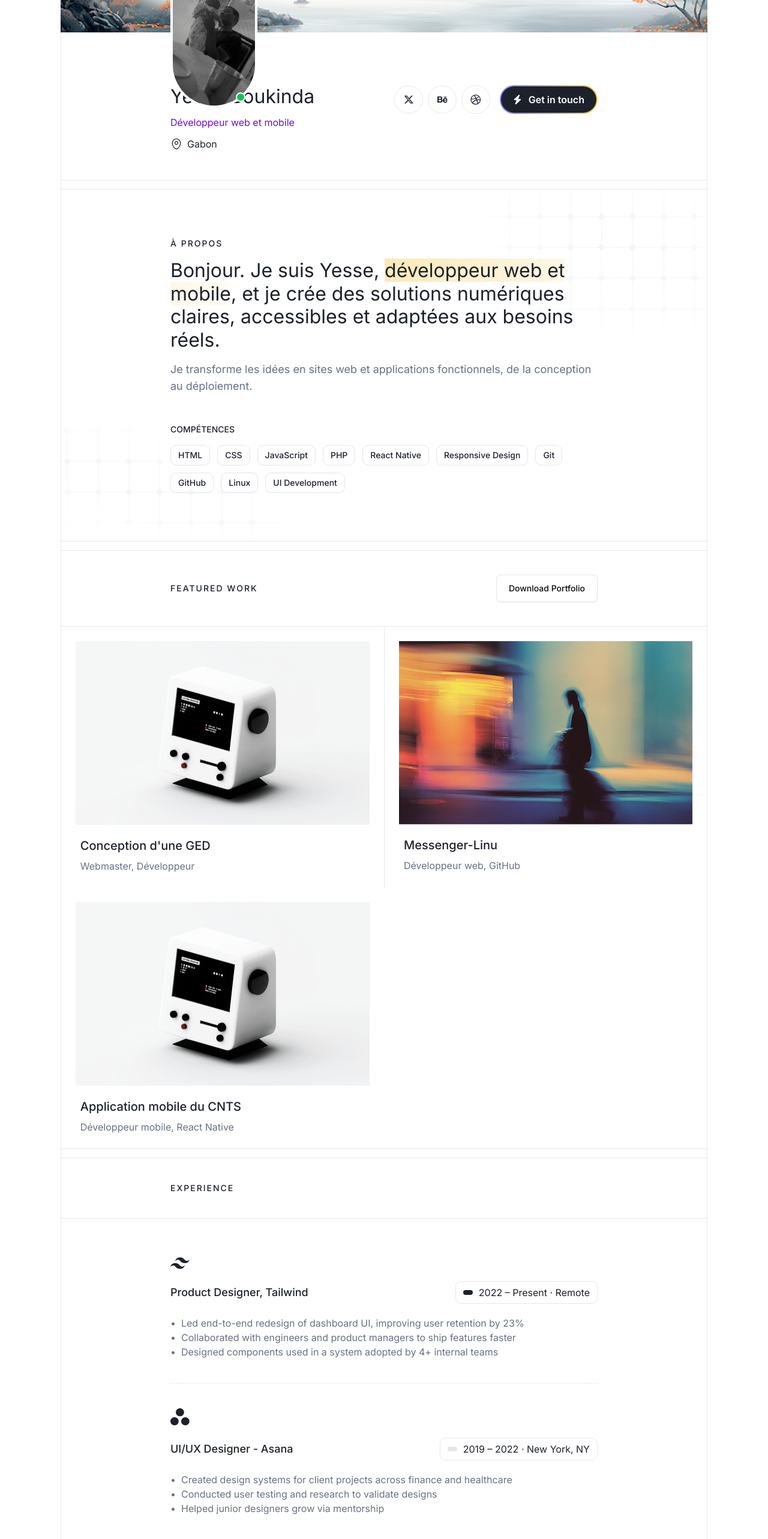
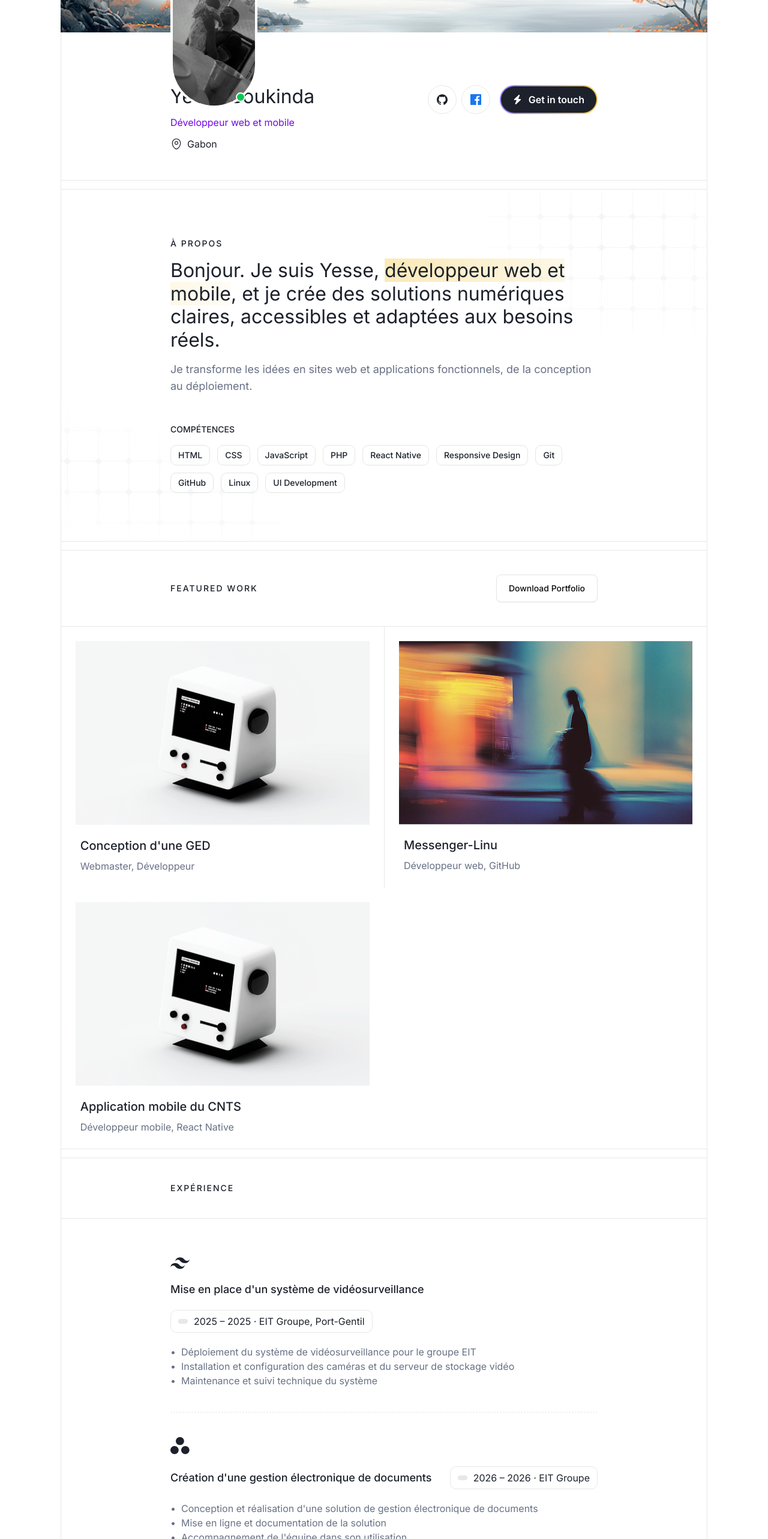
Before and after one commit to yesseboukinda-afk/folio, a Next.js app: page / in a window 1280 px wide. Shown: the part 234-2800 px from the top of the page at 60% size. Built offline with nearby package versions, Linux system fonts and the light colour scheme.

Commit message:
Remove template content from portfolio

```diff
--- a/index.html
+++ b/index.html
@@ -5,9 +5,9 @@
     <meta name="viewport" content="width=device-width, initial-scale=1.0" />
     <meta
       name="description"
-      content="Typefolio - Portfolio statique converti en HTML, CSS et JavaScript"
+      content="Portfolio de Yesse Boukinda, développeur web et mobile"
     />
-    <title>Typefolio</title>
+    <title>Yesse Boukinda | Développeur web et mobile</title>
     <link rel="preconnect" href="https://fonts.googleapis.com" />
     <link rel="preconnect" href="https://fonts.gstatic.com" crossorigin />
     <link
--- a/src/app/api/page-data/route.ts
+++ b/src/app/api/page-data/route.ts
@@ -3,45 +3,45 @@ import { NextResponse } from "next/server";
 const experienceData = [
     {
         icon: "/images/icon/tailwind-icon.svg",
-        role: "Product Designer, Tailwind",
-        location: "Remote",
-        startYear: "2022",
-        endYear: "Present",
+        role: "Mise en place d'un système de vidéosurveillance",
+        location: "EIT Groupe, Port-Gentil",
+        startYear: "2025",
+        endYear: "2025",
         bulletPoints: [
-            "Led end-to-end redesign of dashboard UI, improving user retention by 23%",
-            "Collaborated with engineers and product managers to ship features faster",
-            "Designed components used in a system adopted by 4+ internal teams"
+            "Déploiement du système de vidéosurveillance pour le groupe EIT",
+            "Installation et configuration des caméras et du serveur de stockage vidéo",
+            "Maintenance et suivi technique du système"
         ]
     },
     {
         icon: "/images/icon/asana-icon.svg",
-        role: "UI/UX Designer - Asana",
-        location: "New York, NY",
-        startYear: "2019",
-        endYear: "2022",
+        role: "Création d'une gestion électronique de documents",
+        location: "EIT Groupe",
+        startYear: "2026",
+        endYear: "2026",
         bulletPoints: [
-            "Created design systems for client projects across finance and healthcare",
-            "Conducted user testing and research to validate designs",
-            "Helped junior designers grow via mentorship"
+            "Conception et réalisation d'une solution de gestion électronique de documents",
+            "Mise en ligne et documentation de la solution",
+            "Accompagnement de l'équipe dans son utilisation"
         ]
     },
 ]
 
 const educationData = [
     {
-        date: "Sep 2015 - May 2019",
-        title: "B.F.A. in Graphic Design",
-        subtitle: "Pratt Institute — Brooklyn, NY"
+        date: "2023",
+        title: "BAC A1",
+        subtitle: "Lycée"
     },
     {
-        date: "Mar 2021 - Aug 2021",
-        title: "UX Design Certificate",
-        subtitle: "Google UX Design - Coursera"
+        date: "2025",
+        title: "DTS en MMI",
+        subtitle: "Institut national de la Poste, des Technologies de l'Information et de la Communication"
     },
     {
-        date: "Jan 2020 - Mar 2020",
-        title: "Front-End Web Development Bootcamp",
-        subtitle: "General Assembly — New York, NY"
+        date: "2026 - en cours",
+        title: "Licence 3",
+        subtitle: "Institut national de la Poste, des Technologies de l'Information et de la Communication"
     }
 ];
 
--- a/src/app/components/home/education/index.tsx
+++ b/src/app/components/home/education/index.tsx
@@ -25,7 +25,7 @@ const Education = () => {
                 <div className="border-x border-primary/10">
                     <div className="flex flex-col max-w-3xl mx-auto py-10 px-4 sm:px-7">
                         <div className="flex flex-col xs:flex-row gap-5 items-center justify-between">
-                            <p className="text-sm tracking-[2px] text-primary uppercase font-medium">Education</p>
+                            <p className="text-sm tracking-[2px] text-primary uppercase font-medium">Formation</p>
                         </div>
                     </div>
 
--- a/src/app/components/home/experience/index.tsx
+++ b/src/app/components/home/experience/index.tsx
@@ -26,7 +26,7 @@ const Experience = () => {
                 <div className="border-x border-primary/10">
                     <div className="flex flex-col max-w-3xl mx-auto py-10 px-4 sm:px-7">
                         <div className="flex flex-col xs:flex-row gap-5 items-center justify-between">
-                            <p className="text-sm tracking-[2px] text-primary uppercase font-medium">Experience</p>
+                            <p className="text-sm tracking-[2px] text-primary uppercase font-medium">Expérience</p>
                         </div>
                     </div>
                     <div className="border-t border-primary/10">
--- a/src/app/components/home/hero-section/index.tsx
+++ b/src/app/components/home/hero-section/index.tsx
@@ -5,19 +5,14 @@ import { Button } from "@/components/ui/button";
 const HeroSection = () => {
     const socialIcon = [
         {
-            img: "/images/icon/twitter-icon.svg",
-            href: "#!",
-            icon: "Twitter"
+            img: "/images/icon/github-icon.svg",
+            href: "https://github.com/yesseboukinda-afk",
+            icon: "GitHub"
         },
         {
-            img: "/images/icon/behance-icon.svg",
-            href: "#!",
-            icon: "Behance"
-        },
-        {
-            img: "/images/icon/dribble-icon.svg",
-            href: "#!",
-            icon: "Dribble"
+            img: "/images/icon/facebook-icon.svg",
+            href: "https://facebook.com/yesseboukinda",
+            icon: "Facebook"
         },
     ];
     return (
@@ -45,7 +40,7 @@ const HeroSection = () => {
                                 <div className="flex items-center gap-2">
                                     {socialIcon?.map((value, index) => {
                                         return (
-                                            <Link href={value?.href} key={index} className="w-fit p-2.5 sm:p-3.5 hover:bg-primary/5 border border-primary/10 rounded-full">
+                                            <Link href={value?.href} target="_blank" rel="noreferrer noopener" key={index} className="w-fit p-2.5 sm:p-3.5 hover:bg-primary/5 border border-primary/10 rounded-full">
                                                 <Image src={value?.img} alt={value?.icon} width={18} height={18} />
                                             </Link>
                                         )
--- a/src/app/components/home/project-overview/index.tsx
+++ b/src/app/components/home/project-overview/index.tsx
@@ -26,7 +26,7 @@ const ProjectOverview = () => {
                 <div className="border-x border-primary/10">
                     <div className="flex flex-col max-w-3xl mx-auto gap-10 sm:gap-16 px-4 sm:px-7 py-9 md:py-16 ">
                         <div className="flex flex-col xs:flex-row items-start gap-5 xs:gap-10 md:gap-28 lg:gap-5">
-                            <p className="max-w-fit lg:max-w-2xs w-full text-sm tracking-[2px] text-primary uppercase font-medium">Case studies</p>
+                            <p className="max-w-fit lg:max-w-2xs w-full text-sm tracking-[2px] text-primary uppercase font-medium">Études de cas</p>
                             <div className="flex flex-col gap-2.5">
                                 {projectData?.caseStudies?.map((value: any, index: any) => {
                                     return (
@@ -40,7 +40,7 @@ const ProjectOverview = () => {
                         </div>
 
                         <div className="flex flex-col xs:flex-row items-start gap-5 xs:gap-10 md:gap-28 lg:gap-5">
-                            <p className="max-w-fit lg:max-w-2xs w-full text-sm tracking-[2px] text-primary uppercase font-medium">Side Projects</p>
+                            <p className="max-w-fit lg:max-w-2xs w-full text-sm tracking-[2px] text-primary uppercase font-medium">Projets annexes</p>
                             <div className="flex flex-col gap-2.5">
                                 {projectData?.sideProjects?.map((value: any, index: any) => {
                                     const isComingSoon = value?.comingSoon;
@@ -69,7 +69,7 @@ const ProjectOverview = () => {
                                     return isComingSoon ? (
                                         <div key={index}>{content}</div>
                                     ) : (
-                                        <Link key={index} href="/" className="group">
+                                        <Link key={index} href={value?.url} target="_blank" rel="noreferrer noopener" className="group">
                                             {content}
                                         </Link>
                                     );
--- a/src/app/layout.tsx
+++ b/src/app/layout.tsx
@@ -10,8 +10,8 @@ const inter = Inter({
 });
 
 export const metadata: Metadata = {
-  title: "Typefolio",
-  description: "Typefolio - Nextjs Templates",
+  title: "Yesse Boukinda | Développeur web et mobile",
+  description: "Portfolio de Yesse Boukinda, développeur web et mobile.",
 };
 
 export default function RootLayout({
@@ -20,7 +20,7 @@ export default function RootLayout({
   children: React.ReactNode;
 }>) {
   return (
-    <html lang="en" suppressHydrationWarning>
+    <html lang="fr" suppressHydrationWarning>
       <body className={inter.className}>
         <Header/>
         {children}
```
Also changed, not shown: 1 other file (tests, documents, lock files or other folders).
